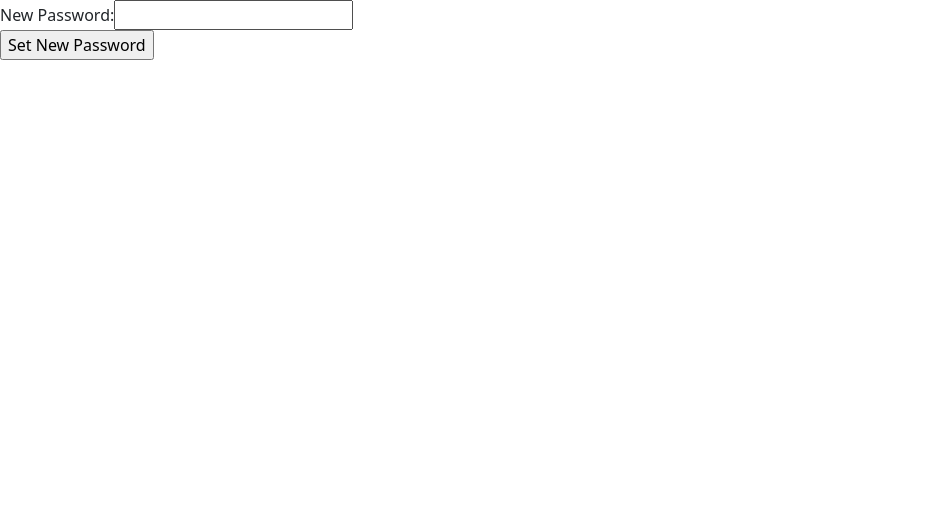
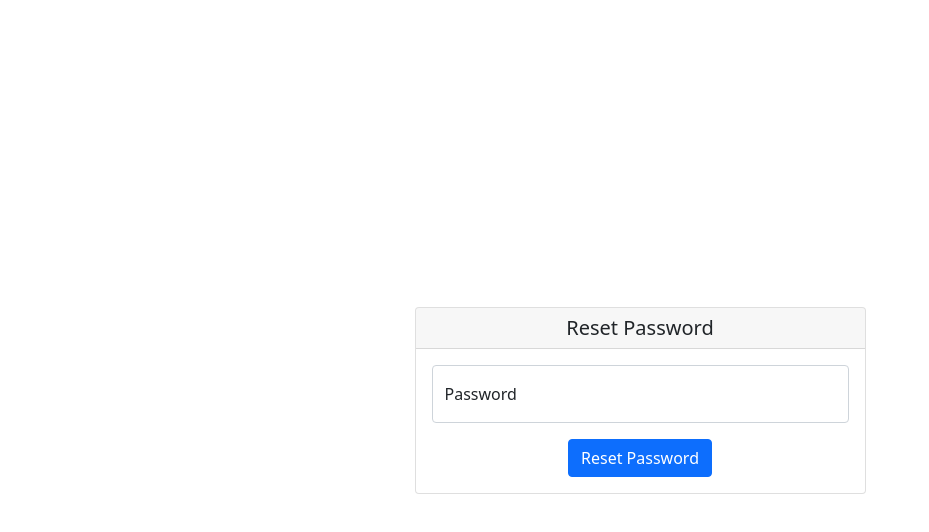
Before and after one commit to tchittesh/shufflr, a React (Create React App) app in the folder client/: page /reset-password/1 in a window 1280 px wide. Shown: the top 532 px of the page, without its empty margins (0-929 px from the left). Built offline with nearby package versions, Linux system fonts and the light colour scheme; a web font is replaced by a local one.

Commit message:
Bootstrap styling for rest of forms. Detached Header component

```diff
--- a/client/src/components/ForgotPassword.jsx
+++ b/client/src/components/ForgotPassword.jsx
@@ -1,5 +1,12 @@
 import React, { Component } from 'react';
 import { withRouter } from 'react-router-dom';
+import Alert from 'react-bootstrap/Alert';
+import Button from 'react-bootstrap/Button';
+import Card from 'react-bootstrap/Card';
+import Col from 'react-bootstrap/Col';
+import Container from 'react-bootstrap/Container';
+import Form from 'react-bootstrap/Form';
+import Row from 'react-bootstrap/Row';
 import { accountService } from '../services';
 
 class ForgotPassword extends Component {
@@ -9,6 +16,7 @@ class ForgotPassword extends Component {
 
     this.handleEmailChange = this.handleEmailChange.bind(this);
     this.handleSubmit = this.handleSubmit.bind(this);
+    this.resetMessage = this.resetMessage.bind(this);
   }
 
   handleEmailChange(event) {
@@ -21,27 +29,52 @@ class ForgotPassword extends Component {
     accountService.forgotPassword(email)
       .then((response) => {
         console.log(response);
-        this.setState({ message: 'Sent a reset password link to your email.' });
+        this.setState({ message: 'Sent an email with reset password instructions.' });
       })
       .catch(() => {
-        this.setState({ message: 'Sent a reset password link to your email.' });
+        this.setState({ message: 'Sent an email with reset password instructions.' });
       });
+  }
+
+  resetMessage() {
+    this.setState({ message: '' });
   }
 
   render() {
     const { email, message } = this.state;
     return (
-      <form onSubmit={this.handleSubmit}>
-        <label>
-          Email Address:
-          <input type="text" value={email} onChange={this.handleEmailChange} />
-        </label>
-        <br />
-        <input type="submit" value="Reset Password" />
-        <div>
-          {message}
-        </div>
-      </form>
+      <Container className="min-vh-100">
+        <Row className="min-vh-100 justify-content-center align-items-center">
+          <Col md="5">
+            <Card className="text-center">
+              <Card.Header as="h5">Forgot Password</Card.Header>
+              <Card.Body>
+                <Form onSubmit={this.handleSubmit}>
+                  <Form.Floating className="mb-3">
+                    <Form.Control
+                      id="floatingInputCustom"
+                      type="email"
+                      placeholder="name@example.com"
+                      onChange={this.handleEmailChange}
+                      value={email}
+                    />
+                    <label htmlFor="floatingInputCustom">Email address</label>
+                  </Form.Floating>
+                  <Button variant="primary" type="submit" className="topPadded">
+                    Submit
+                  </Button>
+                </Form>
+              </Card.Body>
+            </Card>
+            {message !== ''
+              && (
+              <Alert variant="success" dismissible className="topPadded" onClose={this.resetMessage}>
+                {message}
+              </Alert>
+              )}
+          </Col>
+        </Row>
+      </Container>
     );
   }
 }
--- a/client/src/components/ResetPassword.jsx
+++ b/client/src/components/ResetPassword.jsx
@@ -2,16 +2,24 @@ import React, { Component } from 'react';
 import { withRouter } from 'react-router-dom';
 import PropTypes from 'prop-types';
 import * as Yup from 'yup';
+import Alert from 'react-bootstrap/Alert';
+import Button from 'react-bootstrap/Button';
+import Card from 'react-bootstrap/Card';
+import Col from 'react-bootstrap/Col';
+import Container from 'react-bootstrap/Container';
+import Form from 'react-bootstrap/Form';
+import Row from 'react-bootstrap/Row';
 import { accountService } from '../services';
 
 class ResetPassword extends Component {
   constructor(props) {
     super(props);
     const { match } = this.props;
-    this.state = { password: '', message: '', token: match.params.token };
+    this.state = { password: '', status: ['', ''], token: match.params.token };
 
     this.handlePasswordChange = this.handlePasswordChange.bind(this);
     this.handleSubmit = this.handleSubmit.bind(this);
+    this.resetStatus = this.resetStatus.bind(this);
 
     this.validationSchema = Yup.object().shape({
       token: Yup.string(),
@@ -34,31 +42,57 @@ class ResetPassword extends Component {
         accountService.resetPassword(form)
           .then((response) => {
             console.log(response);
-            this.setState({ message: 'Password changed.' });
+            this.setState({ status: ['Password changed.', 'success'] });
           })
           .catch(() => {
-            this.setState({ message: 'Failed to change password.' });
+            this.setState({ status: ['Failed to change password.', 'danger'] });
           });
       })
       .catch((err) => {
-        this.setState({ message: err.errors });
+        this.setState({ status: [err.errors, 'danger'] });
       });
   }
 
+  resetStatus() {
+    this.setState({ status: ['', ''] });
+  }
+
   render() {
-    const { password, message } = this.state;
+    const { password, status } = this.state;
+    const [message, alertType] = status;
     return (
-      <form onSubmit={this.handleSubmit}>
-        <label>
-          New Password:
-          <input type="text" value={password} onChange={this.handlePasswordChange} />
-        </label>
-        <br />
-        <input type="submit" value="Set New Password" />
-        <div>
-          {message}
-        </div>
-      </form>
+      <Container className="min-vh-100">
+        <Row className="min-vh-100 justify-content-center align-items-center">
+          <Col md="5">
+            <Card className="text-center">
+              <Card.Header as="h5">Reset Password</Card.Header>
+              <Card.Body>
+                <Form onSubmit={this.handleSubmit}>
+                  <Form.Floating>
+                    <Form.Control
+                      id="floatingPasswordCustom"
+                      type="password"
+                      placeholder="Password"
+                      onChange={this.handlePasswordChange}
+                      value={password}
+                    />
+                    <label htmlFor="floatingPasswordCustom">Password</label>
+                  </Form.Floating>
+                  <Button variant="primary" type="submit" className="topPadded">
+                    Reset Password
+                  </Button>
+                </Form>
+              </Card.Body>
+            </Card>
+            {message !== ''
+              && (
+              <Alert variant={alertType} dismissible className="topPadded" onClose={this.resetStatus}>
+                {message}
+              </Alert>
+              )}
+          </Col>
+        </Row>
+      </Container>
     );
   }
 }
```
Also changed, not shown: client/src/components/Header.jsx (added, +29 -0 lines), client/src/components/LoginOrCreateAccount.jsx (deleted, +0 -42 lines), client/public/logo.png (added).
